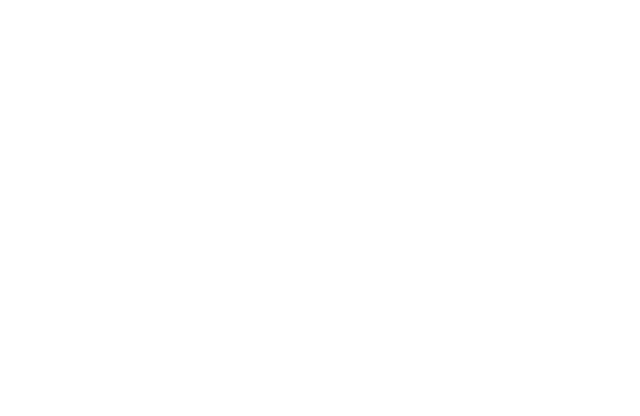
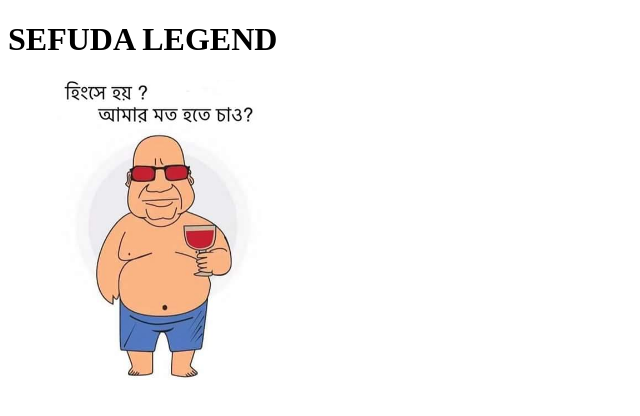
Before and after one commit to AsadAhmedSaad/my-fourth-repo, a plain HTML site: page index.html in a window 1280 px wide. Shown: the whole page, without its empty margins (0-640 px from the left). Drawn offline with Linux system fonts and the light colour scheme.

Commit message:
added sefuda pic

```diff
--- a/index.html
+++ b/index.html
@@ -5,7 +5,9 @@
     <meta name="viewport" content="width=device-width, initial-scale=1.0">
     <title>My fourth repo</title>
 </head>
-<body>
+<link rel="stylesheet" href="styles/sliders.css">
+<body><h1>SEFUDA LEGEND</h1>
+    <img src="images/2019-12-08 00.05.14-1.jpg" alt="nothing">
 
 </body>
 </html>
--- /dev/null
+++ b/styles/sliders.css
@@ -0,0 +1,3 @@
+img{
+    width: 300px;
+}
```
Also changed, not shown: images/2019-12-08 00.05.14-1.jpg (added), images/2019-12-08 00.05.14-2.jpg (added), images/2019-12-08 00.05.18.jpg (added), images/2019-12-08 00.05.36-2.jpg (added).
